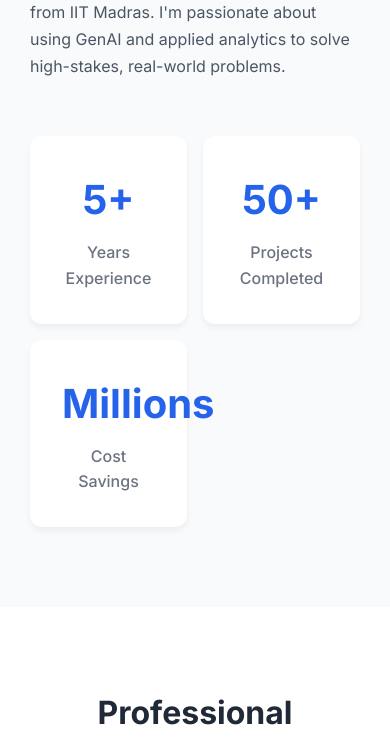
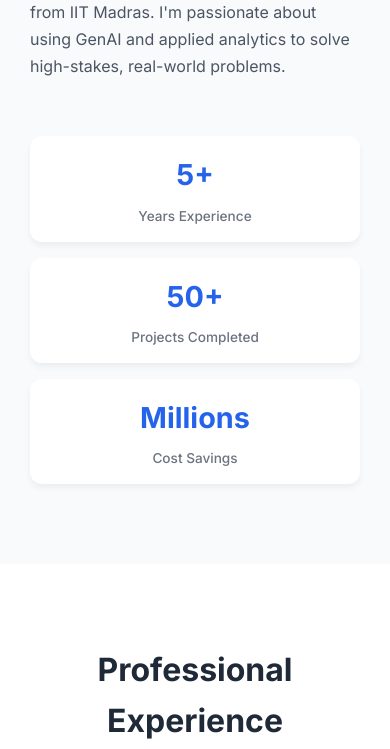
Before and after one commit to Abhimanyu210100/Personal-Portfolio, a plain HTML site: page index.html in a window 390 px wide. Shown: the part 1760-2509 px from the top of the page. Drawn offline with nearby package versions, Linux system fonts and the light colour scheme; no server answers.

Commit message:
mobile fix for sizing

```diff
--- a/styles.css
+++ b/styles.css
@@ -717,8 +717,29 @@ section {
     }
 
     .about-stats {
-        grid-template-columns: repeat(auto-fit, minmax(150px, 1fr));
+        grid-template-columns: repeat(auto-fit, minmax(200px, 1fr));
         gap: 1rem;
+    }
+
+    .stat-item {
+        padding: 1.5rem;
+        min-height: 120px;
+        display: flex;
+        flex-direction: column;
+        justify-content: center;
+    }
+
+    .stat-item h3 {
+        font-size: 2rem;
+        word-wrap: break-word;
+        overflow-wrap: break-word;
+    }
+
+    .stat-item p {
+        font-size: 0.9rem;
+        word-wrap: break-word;
+        overflow-wrap: break-word;
+        line-height: 1.4;
     }
 
     .timeline::before {
@@ -895,6 +916,24 @@ section {
     .award-card {
         padding: 1rem;
         gap: 0.75rem;
+    }
+
+    .about-stats {
+        grid-template-columns: 1fr;
+        gap: 1rem;
+    }
+
+    .stat-item {
+        padding: 1rem;
+        min-height: 100px;
+    }
+
+    .stat-item h3 {
+        font-size: 1.8rem;
+    }
+
+    .stat-item p {
+        font-size: 0.85rem;
     }
 
     .award-icon {
```
